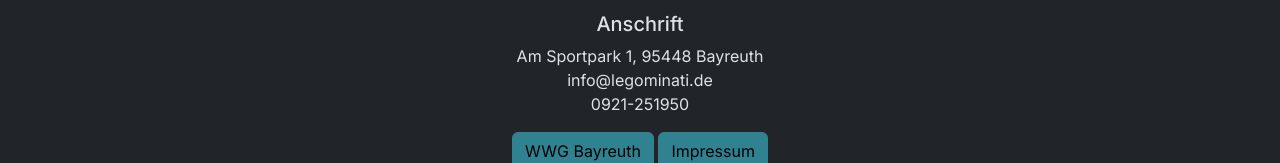
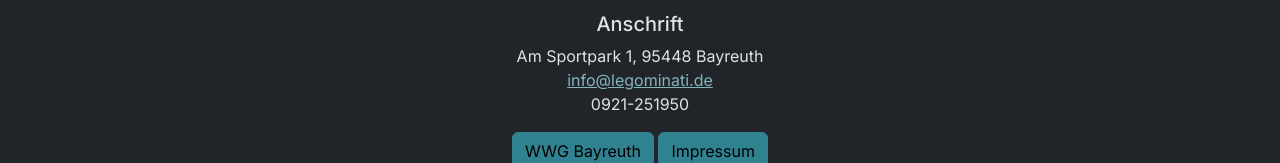
Before and after one commit to ThiebaudReimann/LEGOminati, a website: page de/impressum/index.html in a window 1280 px wide. Shown: the part 765-928 px from the top of the page. Drawn offline with nearby package versions, Linux system fonts and the light colour scheme; a web font is replaced by a local one.

Commit message:
adding mailto

```diff
--- a/de/impressum/index.html
+++ b/de/impressum/index.html
@@ -159,7 +159,7 @@
                     <div class="card-body">
                         <h5 class="card-title">Anschrift</h5>
                         <p class="card-text">Am Sportpark 1, 95448 Bayreuth <br>
-                            info@legominati.de <br>
+                            <a href="mailto:info@legominati.de">info@legominati.de</a> <br>
                             0921-251950
                         </p>
                         <a href="https://wwg-bayreuth.de/" class="btn btn-primary" target="_blank">WWG Bayreuth</a>
```
Also changed, not shown: de/index.html (+1 -1 lines), en/index.html (+1 -1 lines), en/legal/index.html (+1 -1 lines), fr/index.html (+1 -1 lines).
